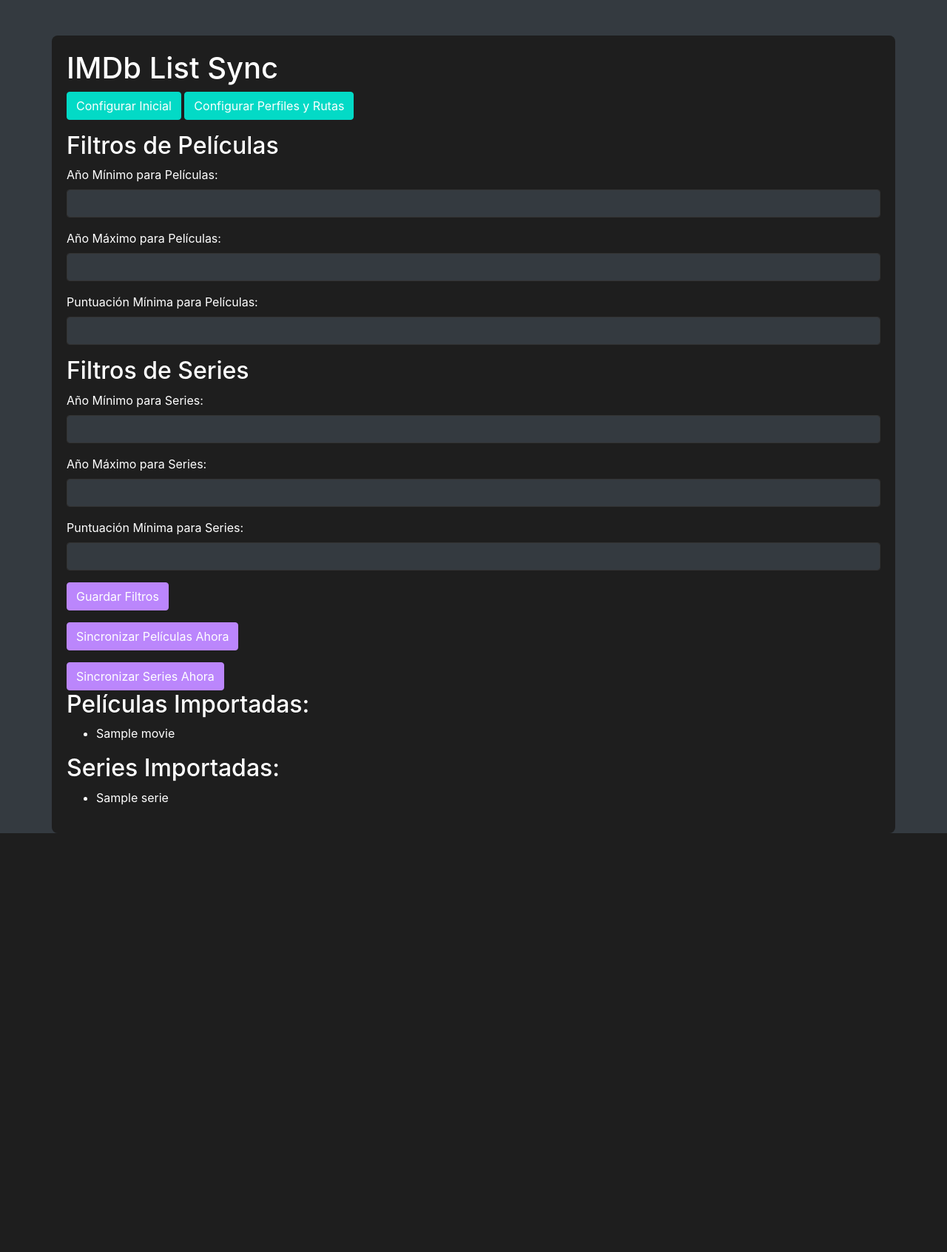
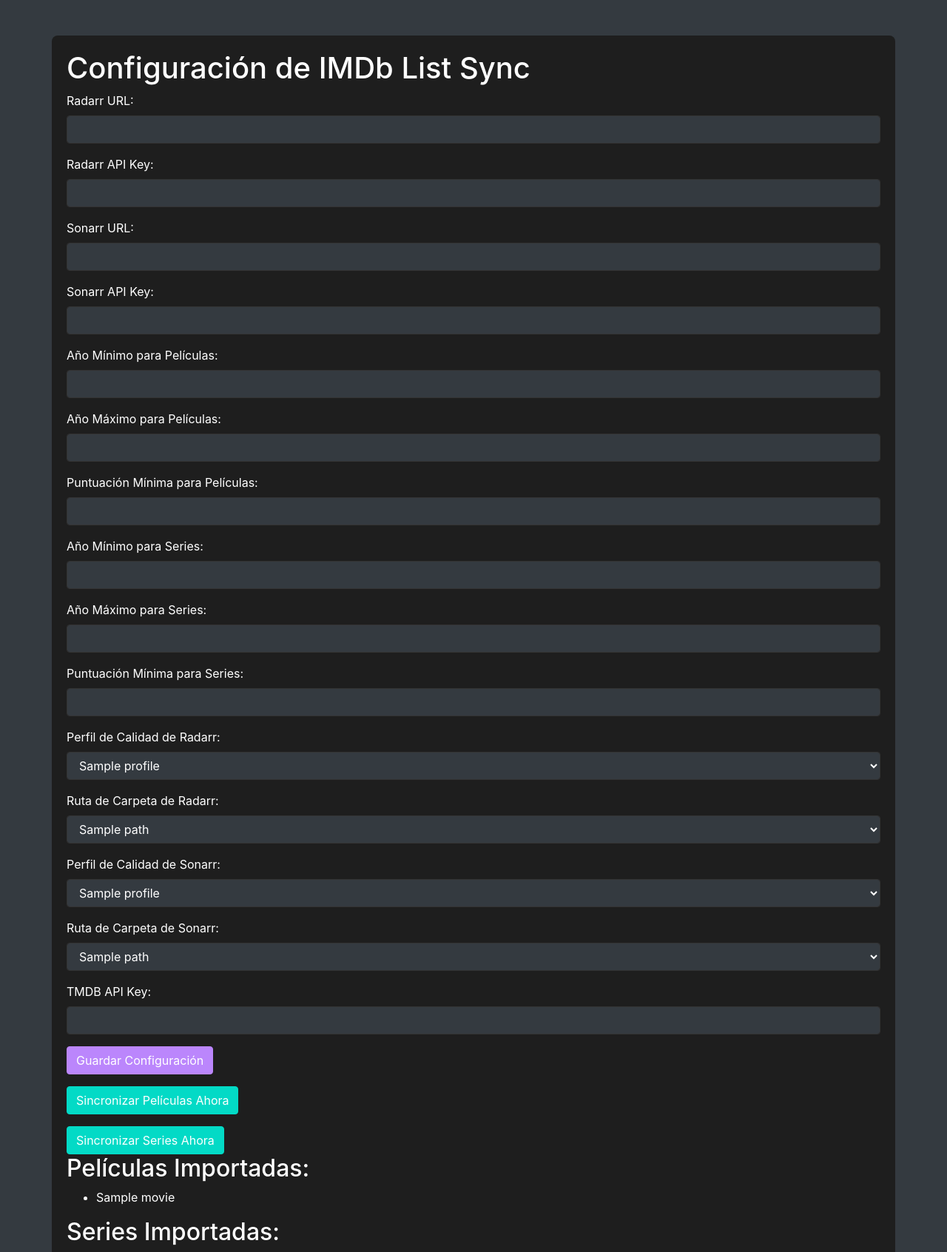
Before and after one commit to dazanestor/imdb_importer, a Flask app: template templates/index.html in a window 1280 px wide. Shown: the top 1692 px of the page at 74% size. Before the commit the page ends 1126 px from the top, so only its background shows below. Run offline with Flask 2, Linux system fonts and the light colour scheme; the template is opened without the code that fills it: most values are stand-ins (such as "Sample title", 1, 10 or a date in 2020); some libraries are stand-ins or nearby versions.

Commit message:
Add files via upload

```diff
--- a/app.py
+++ b/app.py
@@ -2,9 +2,9 @@
 from marshmallow import Schema, fields, ValidationError
 import json
 import requests
+from tasks import run_sync_movies, run_sync_series
+import redis
 import logging
-import os
-import redis as redis_lib
 
 app = Flask(__name__)
 app.secret_key = 'supersecretkey'
@@ -13,32 +13,30 @@
 logging.basicConfig(level=logging.INFO)
 logger = logging.getLogger(__name__)
 
-CONFIG_PATH = '/app/config/config.json'
-
 # Definición de schemas para validación
-class InitialConfigSchema(Schema):
-    redis_ip = fields.Str(required=True)
+class ConfigSchema(Schema):
     radarr_url = fields.Url(required=True)
     radarr_api_key = fields.Str(required=True)
     sonarr_url = fields.Url(required=True)
     sonarr_api_key = fields.Str(required=True)
-    tmdb_api_key = fields.Str(required=True)
-
-class FullConfigSchema(InitialConfigSchema):
+    movies_min_year = fields.Int(required=True)
+    movies_max_year = fields.Int(required=True)
+    movies_min_rating = fields.Float(required=True)
+    series_min_year = fields.Int(required=True)
+    series_max_year = fields.Int(required=True)
+    series_min_rating = fields.Float(required=True)
     radarr_quality_profile_id = fields.Int(required=True)
     radarr_root_folder_path = fields.Str(required=True)
     sonarr_quality_profile_id = fields.Int(required=True)
     sonarr_root_folder_path = fields.Str(required=True)
+    tmdb_api_key = fields.Str(required=True)
 
 def read_config():
-    if not os.path.exists(CONFIG_PATH):
-        return None
-    with open(CONFIG_PATH, 'r') as f:
+    with open('config.json', 'r') as f:
         return json.load(f)
 
 def write_config(data):
-    os.makedirs(os.path.dirname(CONFIG_PATH), exist_ok=True)
-    with open(CONFIG_PATH, 'w') as f:
+    with open('config.json', 'w') as f:
         json.dump(data, f, indent=4)
 
 def get_radarr_profiles_and_paths(radarr_url, radarr_api_key):
@@ -53,90 +51,12 @@
     paths = requests.get(f"{sonarr_url}/api/v3/rootFolder", headers=headers).json()
     return profiles, paths
 
-@app.route('/setup', methods=['GET', 'POST'])
-def setup():
-    config = read_config()
-    if config and request.method == 'GET':
-        return redirect(url_for('setup_step2'))
-
-    if request.method == 'POST':
-        form_data = {
-            "redis_ip": request.form['redis_ip'],
-            "radarr_url": request.form['radarr_url'],
-            "radarr_api_key": request.form['radarr_api_key'],
-            "sonarr_url": request.form['sonarr_url'],
-            "sonarr_api_key": request.form['sonarr_api_key'],
-            "tmdb_api_key": request.form['tmdb_api_key']
-        }
-
-        schema = InitialConfigSchema()
-        try:
-            config = schema.load(form_data)
-            write_config(config)
-            global r
-            r = redis_lib.Redis(host=config['redis_ip'], port=6379, db=0)
-            flash('Configuración inicial guardada exitosamente!')
-            return redirect(url_for('setup_step2'))
-        except ValidationError as err:
-            flash(f"Errores de validación: {err.messages}")
-
-    return render_template('setup.html')
-
-@app.route('/setup_step2', methods=['GET', 'POST'])
-def setup_step2():
-    config = read_config()
-    if not config:
-        return redirect(url_for('setup'))
-
-    radarr_profiles, radarr_paths = [], []
-    sonarr_profiles, sonarr_paths = [], []
-
-    if config['radarr_api_key'] and config['radarr_url']:
-        try:
-            radarr_profiles, radarr_paths = get_radarr_profiles_and_paths(config['radarr_url'], config['radarr_api_key'])
-        except requests.exceptions.RequestException as e:
-            flash(f"Error al obtener perfiles y rutas de Radarr: {str(e)}")
-
-    if config['sonarr_api_key'] and config['sonarr_url']:
-        try:
-            sonarr_profiles, sonarr_paths = get_sonarr_profiles_and_paths(config['sonarr_url'], config['sonarr_api_key'])
-        except requests.exceptions.RequestException as e:
-            flash(f"Error al obtener perfiles y rutas de Sonarr: {str(e)}")
-
-    if request.method == 'POST':
-        form_data = {
-            "radarr_quality_profile_id": int(request.form['radarr_quality_profile_id']),
-            "radarr_root_folder_path": request.form['radarr_root_folder_path'],
-            "sonarr_quality_profile_id": int(request.form['sonarr_quality_profile_id']),
-            "sonarr_root_folder_path": request.form['sonarr_root_folder_path'],
-            "movies_min_year": config.get('movies_min_year', 1900),
-            "movies_max_year": config.get('movies_max_year', 2100),
-            "movies_min_rating": config.get('movies_min_rating', 0.0),
-            "series_min_year": config.get('series_min_year', 1900),
-            "series_max_year": config.get('series_max_year', 2100),
-            "series_min_rating": config.get('series_min_rating', 0.0)
-        }
-
-        schema = FullConfigSchema()
-        try:
-            config.update(schema.load(form_data))
-            write_config(config)
-            flash('Configuración completa guardada exitosamente!')
-            return redirect(url_for('index'))
-        except ValidationError as err:
-            flash(f"Errores de validación: {err.messages}")
-
-    return render_template('setup_step2.html', radarr_profiles=radarr_profiles, radarr_paths=radarr_paths, sonarr_profiles=sonarr_profiles, sonarr_paths=sonarr_paths)
+config = read_config()
+r = redis.Redis(host=config['redis_ip'], port=6379, db=0)
 
 @app.route('/', methods=['GET', 'POST'])
 def index():
     config = read_config()
-    if not config:
-        return redirect(url_for('setup'))
-
-    global r
-    r = redis_lib.Redis(host=config['redis_ip'], port=6379, db=0)
-
     radarr_profiles, radarr_paths = [], []
     sonarr_profiles, sonarr_paths = [], []
 
@@ -155,31 +75,52 @@
     imported_movies = json.loads(r.get('imported_movies') or '[]')
     imported_series = json.loads(r.get('imported_series') or '[]')
 
+    if request.method == 'POST':
+        # Depuración: imprime todos los datos del formulario enviados
+        logger.info(f"Datos del formulario enviados: {request.form}")
+
+        # Verificar si todos los campos requeridos están presentes
+        required_fields = [
+            'radarr_url', 'radarr_api_key', 'sonarr_url', 'sonarr_api_key',
+            'movies_min_year', 'movies_max_year', 'movies_min_rating',
+            'series_min_year', 'series_max_year', 'series_min_rating',
+            'radarr_quality_profile_id', 'radarr_root_folder_path',
+            'sonarr_quality_profile_id', 'sonarr_root_folder_path', 'tmdb_api_key'
+        ]
+
+        missing_fields = [field for field in required_fields if field not in request.form]
+        if missing_fields:
+            flash(f"Error: faltan los siguientes campos en el formulario: {', '.join(missing_fields)}")
+            return redirect(url_for('index'))
+
+        form_data = {
+            "radarr_url": request.form['radarr_url'],
+            "radarr_api_key": request.form['radarr_api_key'],
+            "sonarr_url": request.form['sonarr_url'],
+            "sonarr_api_key": request.form['sonarr_api_key'],
+            "movies_min_year": int(request.form['movies_min_year']),
+            "movies_max_year": int(request.form['movies_max_year']),
+            "movies_min_rating": float(request.form['movies_min_rating']),
+            "series_min_year": int(request.form['series_min_year']),
+            "series_max_year": int(request.form['series_max_year']),
+            "series_min_rating": float(request.form['series_min_rating']),
+            "radarr_quality_profile_id": int(request.form['radarr_quality_profile_id']),
+            "radarr_root_folder_path": request.form['radarr_root_folder_path'],
+            "sonarr_quality_profile_id": int(request.form['sonarr_quality_profile_id']),
+            "sonarr_root_folder_path": request.form['sonarr_root_folder_path'],
+            "tmdb_api_key": request.form['tmdb_api_key']
+        }
+
+        schema = ConfigSchema()
+        try:
+            config = schema.load(form_data)
+            write_config(config)
+            flash('Configuración guardada exitosamente!')
+            return redirect(url_for('index'))
+        except ValidationError as err:
+            flash(f"Errores de validación: {err.messages}")
+
     return render_template('index.html', config=config, radarr_profiles=radarr_profiles, radarr_paths=radarr_paths, sonarr_profiles=sonarr_profiles, sonarr_paths=sonarr_paths, imported_movies=imported_movies, imported_series=imported_series)
-
-@app.route('/update_filters', methods=['POST'])
-def update_filters():
-    config = read_config()
-    if not config:
-        flash('No se pudo actualizar los filtros porque falta la configuración inicial.')
-        return redirect(url_for('index'))
-
-    config.update({
-        "movies_min_year": int(request.form['movies_min_year']),
-        "movies_max_year": int(request.form['movies_max_year']),
-        "movies_min_rating": float(request.form['movies_min_rating']),
-        "series_min_year": int(request.form['series_min_year']),
-        "series_max_year": int(request.form['series_max_year']),
-        "series_min_rating": float(request.form['series_min_rating'])
-    })
-
-    try:
-        write_config(config)
-        flash('Filtros actualizados exitosamente!')
-    except Exception as e:
-        flash(f"Error al actualizar filtros: {str(e)}")
-
-    return redirect(url_for('index'))
 
 @app.route('/run-sync-movies', methods=['POST'])
 def run_sync_movies_now():
@@ -196,7 +137,4 @@
     return redirect(url_for('index'))
 
 if __name__ == '__main__':
-    config = read_config()
-    if config:
-        r = redis_lib.Redis(host=config['redis_ip'], port=6379, db=0)
     app.run(debug=True, host='0.0.0.0')
--- a/templates/index.html
+++ b/templates/index.html
@@ -2,17 +2,30 @@
 <html lang="en">
 <head>
     <meta charset="UTF-8">
-    <title>IMDb List Sync</title>
+    <title>IMDb List Sync Configuración</title>
     <link href="https://stackpath.bootstrapcdn.com/bootstrap/4.5.2/css/bootstrap.min.css" rel="stylesheet">
     <link href="{{ url_for('static', filename='dark-mode.css') }}" rel="stylesheet">
 </head>
 <body class="bg-dark text-white">
     <div class="container mt-5">
-        <h1>IMDb List Sync</h1>
-        <a href="{{ url_for('setup') }}" class="btn btn-secondary mb-3">Configurar Inicial</a>
-        <a href="{{ url_for('setup_step2') }}" class="btn btn-secondary mb-3">Configurar Perfiles y Rutas</a>
-        <form method="post" action="{{ url_for('update_filters') }}">
-            <h2>Filtros de Películas</h2>
+        <h1>Configuración de IMDb List Sync</h1>
+        <form method="post">
+            <div class="form-group">
+                <label for="radarr_url">Radarr URL:</label>
+                <input type="url" class="form-control bg-dark text-white" id="radarr_url" name="radarr_url" value="{{ config['radarr_url'] }}">
+            </div>
+            <div class="form-group">
+                <label for="radarr_api_key">Radarr API Key:</label>
+                <input type="text" class="form-control bg-dark text-white" id="radarr_api_key" name="radarr_api_key" value="{{ config['radarr_api_key'] }}">
+            </div>
+            <div class="form-group">
+                <label for="sonarr_url">Sonarr URL:</label>
+                <input type="url" class="form-control bg-dark text-white" id="sonarr_url" name="sonarr_url" value="{{ config['sonarr_url'] }}">
+            </div>
+            <div class="form-group">
+                <label for="sonarr_api_key">Sonarr API Key:</label>
+                <input type="text" class="form-control bg-dark text-white" id="sonarr_api_key" name="sonarr_api_key" value="{{ config['sonarr_api_key'] }}">
+            </div>
             <div class="form-group">
                 <label for="movies_min_year">Año Mínimo para Películas:</label>
                 <input type="number" class="form-control bg-dark text-white" id="movies_min_year" name="movies_min_year" value="{{ config['movies_min_year'] }}">
@@ -25,7 +38,6 @@
                 <label for="movies_min_rating">Puntuación Mínima para Películas:</label>
                 <input type="number" step="0.1" class="form-control bg-dark text-white" id="movies_min_rating" name="movies_min_rating" value="{{ config['movies_min_rating'] }}">
             </div>
-            <h2>Filtros de Series</h2>
             <div class="form-group">
                 <label for="series_min_year">Año Mínimo para Series:</label>
                 <input type="number" class="form-control bg-dark text-white" id="series_min_year" name="series_min_year" value="{{ config['series_min_year'] }}">
@@ -38,13 +50,49 @@
                 <label for="series_min_rating">Puntuación Mínima para Series:</label>
                 <input type="number" step="0.1" class="form-control bg-dark text-white" id="series_min_rating" name="series_min_rating" value="{{ config['series_min_rating'] }}">
             </div>
-            <button type="submit" class="btn btn-primary">Guardar Filtros</button>
+            <div class="form-group">
+                <label for="radarr_quality_profile_id">Perfil de Calidad de Radarr:</label>
+                <select class="form-control bg-dark text-white" id="radarr_quality_profile_id" name="radarr_quality_profile_id">
+                    {% for profile in radarr_profiles %}
+                        <option value="{{ profile['id'] }}" {% if profile['id'] == config.get('radarr_quality_profile_id') %}selected{% endif %}>{{ profile['name'] }}</option>
+                    {% endfor %}
+                </select>
+            </div>
+            <div class="form-group">
+                <label for="radarr_root_folder_path">Ruta de Carpeta de Radarr:</label>
+                <select class="form-control bg-dark text-white" id="radarr_root_folder_path" name="radarr_root_folder_path">
+                    {% for path in radarr_paths %}
+                        <option value="{{ path['path'] }}" {% if path['path'] == config.get('radarr_root_folder_path') %}selected{% endif %}>{{ path['path'] }}</option>
+                    {% endfor %}
+                </select>
+            </div>
+            <div class="form-group">
+                <label for="sonarr_quality_profile_id">Perfil de Calidad de Sonarr:</label>
+                <select class="form-control bg-dark text-white" id="sonarr_quality_profile_id" name="sonarr_quality_profile_id">
+                    {% for profile in sonarr_profiles %}
+                        <option value="{{ profile['id'] }}" {% if profile['id'] == config.get('sonarr_quality_profile_id') %}selected{% endif %}>{{ profile['name'] }}</option>
+                    {% endfor %}
+                </select>
+            </div>
+            <div class="form-group">
+                <label for="sonarr_root_folder_path">Ruta de Carpeta de Sonarr:</label>
+                <select class="form-control bg-dark text-white" id="sonarr_root_folder_path" name="sonarr_root_folder_path">
+                    {% for path in sonarr_paths %}
+                        <option value="{{ path['path'] }}" {% if path['path'] == config.get('sonarr_root_folder_path') %}selected{% endif %}>{{ path['path'] }}</option>
+                    {% endfor %}
+                </select>
+            </div>
+            <div class="form-group">
+                <label for="tmdb_api_key">TMDB API Key:</label>
+                <input type="text" class="form-control bg-dark text-white" id="tmdb_api_key" name="tmdb_api_key" value="{{ config['tmdb_api_key'] }}">
+            </div>
+            <button type="submit" class="btn btn-primary">Guardar Configuración</button>
         </form>
         <form method="post" action="{{ url_for('run_sync_movies_now') }}" class="mt-3">
-            <button type="submit" class="btn btn-primary">Sincronizar Películas Ahora</button>
+            <button type="submit" class="btn btn-secondary">Sincronizar Películas Ahora</button>
         </form>
         <form method="post" action="{{ url_for('run_sync_series_now') }}" class="mt-3">
-            <button type="submit" class="btn btn-primary">Sincronizar Series Ahora</button>
+            <button type="submit" class="btn btn-secondary">Sincronizar Series Ahora</button>
         </form>
         {% if imported_movies %}
             <h2>Películas Importadas:</h2>
```
Also changed, not shown: tasks.py (+17 -29 lines), 2 other files.
